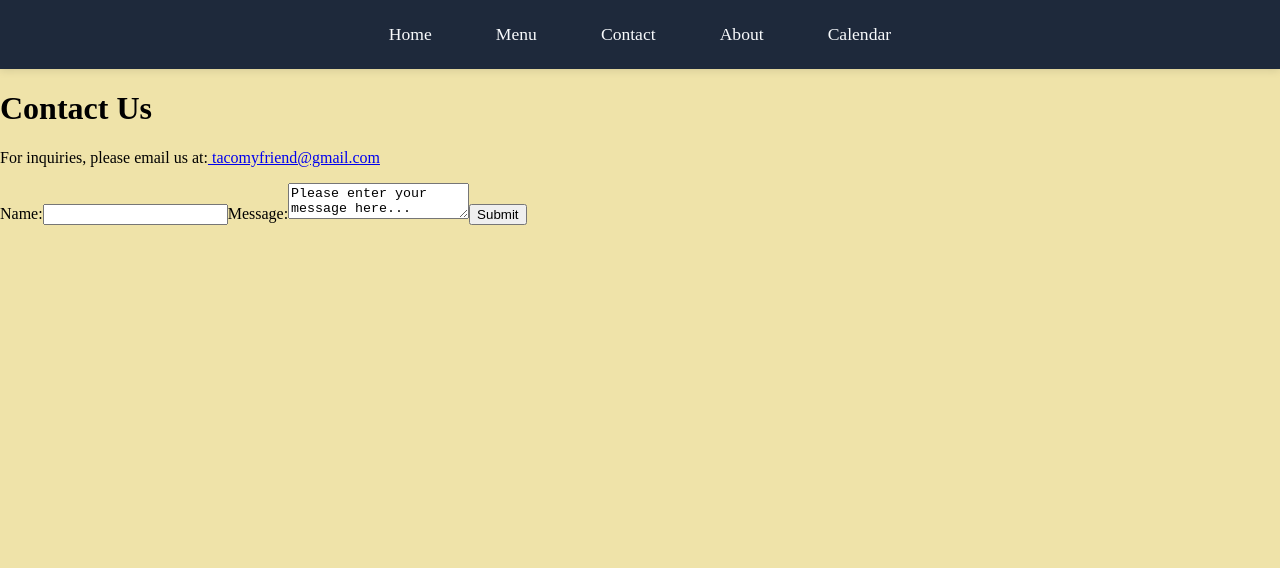
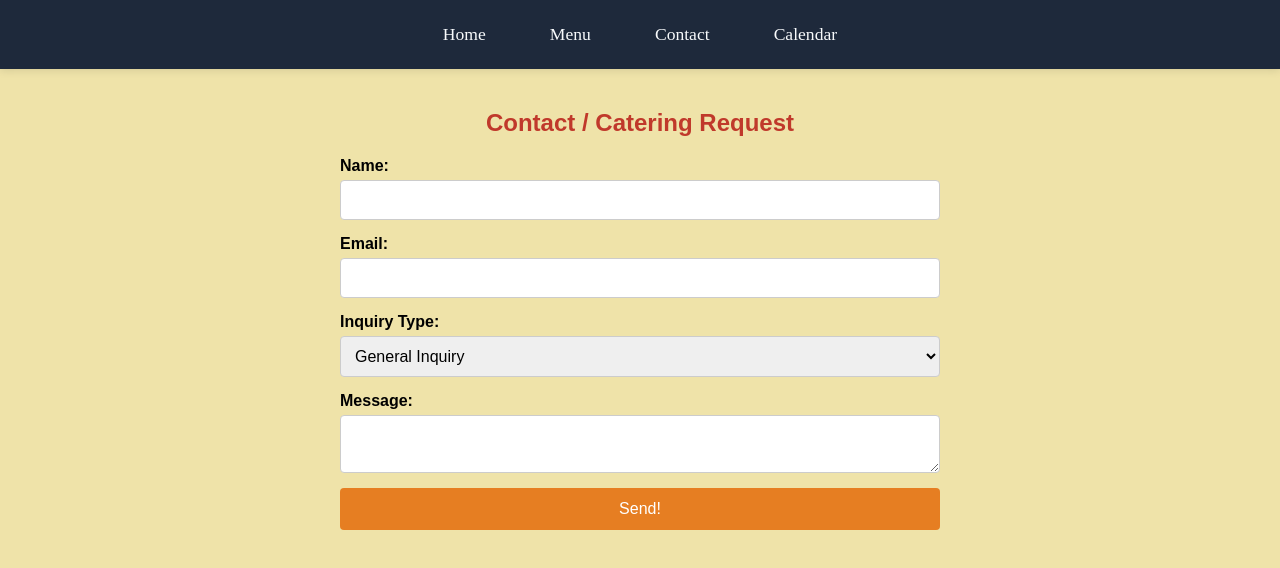
Before and after one commit to NikLopezGoes/TacoWebsite, a React (Vite) app in the folder frontend/: page /contact in a window 1280 px wide. Shown: the top 568 px of the page. Built offline with nearby package versions, Linux system fonts and the light colour scheme; no server answers.

Commit message:
ability to send emails

```diff
--- a/frontend/package.json
+++ b/frontend/package.json
@@ -10,6 +10,7 @@
     "preview": "vite preview"
   },
   "dependencies": {
+    "@emailjs/browser": "^4.4.1",
     "react": "^19.1.0",
     "react-calendar": "^5.1.0",
     "react-dom": "^19.1.0",
--- a/frontend/src/App.jsx
+++ b/frontend/src/App.jsx
@@ -18,10 +18,10 @@ function App() {
     <div className="App">
       <NavBar />
       <Routes>
+        <Route path="" element={<HomePage />} />
         <Route path="/home" element={<HomePage />} />
         <Route path="/menu" element={<MenuPage />} />
         <Route path="/contact" element={<ContactPage />} />
-        <Route path="/about" element={<AboutPage />} />
         <Route path="/calendar" element={<CalendarPage />} />
       </Routes>
     </div>
--- a/frontend/src/components/navBar.jsx
+++ b/frontend/src/components/navBar.jsx
@@ -8,7 +8,7 @@ function NavBar() {
       <Link to="/home" className="homeButton">Home</Link>
       <Link to="/menu" className="menuButton">Menu</Link>
       <Link to="/contact" className="contactButton">Contact</Link>
-      <Link to="/about" className="aboutButton">About</Link>
+      {/* <Link to="/about" className="aboutButton">About</Link> */}
       <Link to="/calendar" className="calendarButton">Calendar</Link>
     </nav>
   );
--- a/frontend/src/css/contact.css
+++ b/frontend/src/css/contact.css
@@ -0,0 +1,48 @@
+.contact-container {
+  max-width: 600px;
+  margin: auto;
+  padding: 20px;
+  font-family: Arial, sans-serif;
+}
+
+h2 {
+  text-align: center;
+  margin-bottom: 20px;
+  color: #c0392b;
+}
+
+.contact-form {
+  display: flex;
+  flex-direction: column;
+  gap: 15px;
+}
+
+.contact-form label {
+  display: flex;
+  flex-direction: column;
+  font-weight: bold;
+}
+
+.contact-form input,
+.contact-form textarea,
+.contact-form select {
+  padding: 10px;
+  font-size: 16px;
+  margin-top: 5px;
+  border: 1px solid #ccc;
+  border-radius: 4px;
+}
+
+.contact-form button {
+  padding: 12px;
+  background-color: #e67e22;
+  color: white;
+  font-size: 16px;
+  border: none;
+  border-radius: 4px;
+  cursor: pointer;
+}
+
+.contact-form button:hover {
+  background-color: #d35400;
+}
--- a/frontend/src/pages/contact.jsx
+++ b/frontend/src/pages/contact.jsx
@@ -1,30 +1,83 @@
-import '../css/contact.css';
-import React, { useState, useEffect } from 'react';
-
+import React, { useState, useRef } from 'react';
+import emailjs from '@emailjs/browser';
+import '../css/contact.css'; // your existing CSS
 
 function ContactPage() {
+  const formRef = useRef();
+
+  const [formData, setFormData] = useState({
+    name: '',
+    email: '',
+    type: 'General Inquiry',
+    message: ''
+  });
+
+  const handleChange = (e) => {
+    setFormData({ ...formData, [e.target.name]: e.target.value });
+  };
+
+const handleSubmit = async (e) => {
+  e.preventDefault();
+
+  try {
+    await emailjs.send(
+        'service_4akrb2a',
+        'template_s467k51',
+        {
+            name: formData.name,
+            email: formData.email,
+            type: formData.type,
+            message: formData.message,
+            time: new Date().toLocaleString()
+        },
+        'Qt-5_PzL_-O4WaY7e'
+    );
+
+    alert('Message sent!');
+    setFormData({
+      name: '',
+      email: '',
+      type: 'General Inquiry',
+      message: ''
+    });
+  } catch (error) {
+    console.error('FAILED...', error);
+    alert('Failed to send message.');
+  }
+};
+
   return (
     <div className="contact-container">
-            <h1>Contact Us</h1>
-            <p>For inquiries, please email us at:
-                <a href="mailto:niklopez4102@gmail.com"> tacomyfriend@gmail.com</a>
-            </p>
-            <form
-                action="mailto:niklopez4102@gmail.com"
-                method="GET"
-                encType="text/plain"
-                >
+      <h2>Contact / Catering Request</h2>
+      <form ref={formRef} onSubmit={handleSubmit} className="contact-form">
         <label>
           Name:
-                    <input type="text" name="name" />
+          <input name="name" value={formData.name} onChange={handleChange} required />
         </label>
+
+        <label>
+          Email:
+          <input type="email" name="email" value={formData.email} onChange={handleChange} required />
+        </label>
+
+        <label>
+          Inquiry Type:
+          <select name="type" value={formData.type} onChange={handleChange}>
+            <option>General Inquiry</option>
+            <option>Catering</option>
+            <option>Compliment</option>
+            <option>Complaint</option>
+          </select>
+        </label>
+
         <label>
           Message:
-                    <textarea>
-                        Please enter your message here...
-                    </textarea>
+          <textarea name="message" value={formData.message} onChange={handleChange} required />
         </label>
-                <input type="submit" value="Submit" />
+
+        <input type="hidden" name="time" value={new Date().toLocaleString()} />
+
+        <button type="submit">Send!</button>
       </form>
     </div>
   );
```
Also changed, not shown: 1 other file (tests, documents, lock files or other folders). Lines whose indentation alone changed are shown as unchanged.
